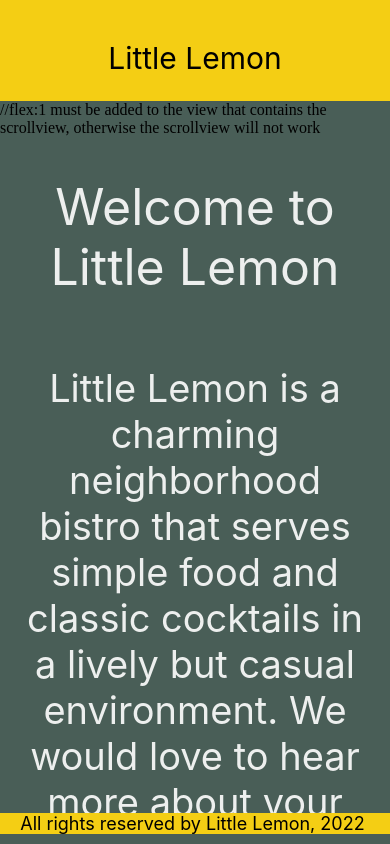
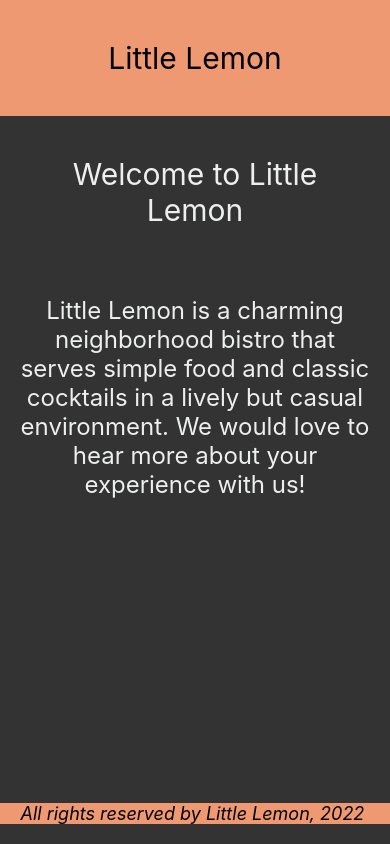
Before and after one commit to danezi/Little-Lemon---First-React-Native-Component, a React Native app in the folder first-rn-component/: screen / in a window 390 px wide. Built offline with nearby package versions, Linux system fonts and the light colour scheme.

Commit message:
feat: add StyleSheet and update components styling

```diff
--- a/first-rn-component/App.js
+++ b/first-rn-component/App.js
@@ -1,4 +1,5 @@
-import { View } from 'react-native';
+import * as React from 'react';
+import { View, Text, StyleSheet } from 'react-native';
 
 import LittleLemonHeader from './components/LittleLemonHeader';
 import LittleLemonFooter from './components/LittleLemonFooter';
@@ -6,9 +7,8 @@ import WelcomeScreen from './components/WelcomeScreen';
 
 export default function App() {
   return (
-    <View style={{ flex: 1, flexDirection: 'column', backgroundColor: '#495E57' }}>
+    <View style={styles.container}>
       <LittleLemonHeader />
-      //flex:1 must be added to the view that contains the scrollview, otherwise the scrollview will not work
       <View style={{ flex: 1 }}>
         <WelcomeScreen />
       </View>
@@ -16,3 +16,11 @@ export default function App() {
     </View>
   );
 }
+
+const styles = StyleSheet.create({
+  container: {
+    flex: 1,
+    backgroundColor: '#333333',
+  },
+  footerContainer: { backgroundColor: '#333333' },
+});
--- a/first-rn-component/components/LittleLemonFooter.js
+++ b/first-rn-component/components/LittleLemonFooter.js
@@ -1,21 +1,25 @@
 import * as React from 'react';
-import { View, Text } from 'react-native';
+import { View, Text, StyleSheet } from 'react-native';
 
 export default function LittleLemonFooter() {
   return (
-    <View
-      style={{
-        backgroundColor: '#F4CE14',
-        marginBottom: 10,
-      }}>
-      <Text
-        style={{
-          fontSize: 18,
-          color: 'black',
-          textAlign: 'center',
-        }}>
+    <View style={styles.container}>
+      <Text style={styles.footerText}>
         All rights reserved by Little Lemon, 2022{' '}
       </Text>
     </View>
   );
 }
+
+const styles = StyleSheet.create({
+  container: {
+    backgroundColor: '#EE9972',
+    marginBottom: 20,
+  },
+  footerText: {
+    fontSize: 18,
+    color: 'black',
+    textAlign: 'center',
+    fontStyle: 'italic',
+  },
+});
--- a/first-rn-component/components/LittleLemonHeader.js
+++ b/first-rn-component/components/LittleLemonHeader.js
@@ -1,17 +1,22 @@
-import { View, Text } from 'react-native';
+import * as React from 'react';
+import { View, Text, StyleSheet } from 'react-native';
 
 export default function LittleLemonHeader() {
   return (
-    <View style={{ flex: 0.15, backgroundColor: '#F4CE14' }}>
-      <Text
-        style={{
-          padding: 40,
-          fontSize: 30,
-          color: 'black',
-          textAlign: 'center',
-        }}>
-        Little Lemon
-      </Text>
+    <View style={styles.container}>
+      <Text style={styles.headerText}>Little Lemon</Text>
     </View>
   );
 }
+
+const styles = StyleSheet.create({
+  container: {
+    backgroundColor: '#EE9972',
+  },
+  headerText: {
+    padding: 40,
+    fontSize: 30,
+    color: 'black',
+    textAlign: 'center',
+  },
+});
--- a/first-rn-component/components/WelcomeScreen.js
+++ b/first-rn-component/components/WelcomeScreen.js
@@ -1,25 +1,11 @@
-import { ScrollView, Text } from 'react-native';
+import * as React from 'react';
+import { ScrollView, Text, StyleSheet } from 'react-native';
 
 export default function WelcomeScreen() {
   return (
-    <ScrollView indicatorStyle={"white"} style={{ flex: 1 }}>
-      <Text
-        style={{
-          padding: 40,
-          fontSize: 50,
-          color: '#EDEFEE',
-          textAlign: 'center',
-        }}>
-        Welcome to Little Lemon
-      </Text>
-      <Text
-        style={{
-          fontSize: 38,
-          padding: 20,
-          marginVertical: 8,
-          color: '#EDEFEE',
-          textAlign: 'center',
-        }}>
+    <ScrollView indicatorStyle="white" style={styles.container}>
+      <Text style={styles.headerText}>Welcome to Little Lemon</Text>
+      <Text style={styles.regularText}>
         Little Lemon is a charming neighborhood bistro that serves simple food
         and classic cocktails in a lively but casual environment. We would love
         to hear more about your experience with us!
@@ -27,3 +13,22 @@ export default function WelcomeScreen() {
     </ScrollView>
   );
 }
+
+const styles = StyleSheet.create({
+  container: {
+    flex: 1,
+  },
+  headerText: {
+    padding: 40,
+    fontSize: 30,
+    color: '#EDEFEE',
+    textAlign: 'center',
+  },
+  regularText: {
+    fontSize: 24,
+    padding: 20,
+    marginVertical: 8,
+    color: '#EDEFEE',
+    textAlign: 'center',
+  },
+});
```
